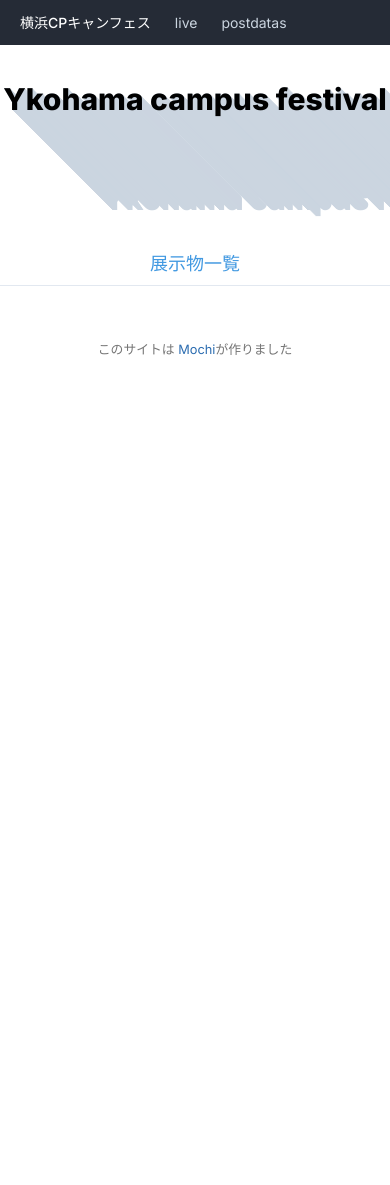
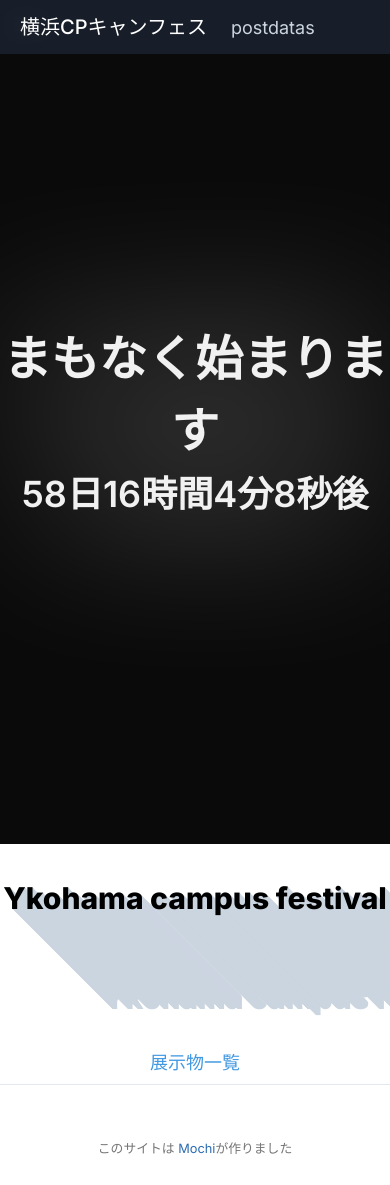
Before and after one commit to Mochichi2003/Campus-festival, a Next.js app: page / in a window 390 px wide. Before the commit the page ends 844 px from the top, so only its background shows below. Built offline with nearby package versions, Linux system fonts and the light colour scheme.

Commit message:
LaytoutのshowHeaderとでそれぞれヘッダーとフッターを表示非表示できるようにした。 HasHeaderMarginで下げるかどうかを決めれるようにした。

```diff
--- a/components/Layout.tsx
+++ b/components/Layout.tsx
@@ -10,6 +10,7 @@ type Props = {
   NotShowHederAndFooter?: boolean | "true";
   showHeader?: boolean;
   showFotter?: boolean;
+  HasHeaderMargin?: boolean;
 };
 
 // class hederAndFooterAndContainer extends React.Component {}
@@ -20,6 +21,7 @@ const Layout = ({
   NotShowHederAndFooter,
   showHeader,
   showFotter,
+  HasHeaderMargin,
 }: Props) => (
   <div>
     <Head>
@@ -53,11 +55,11 @@ const Layout = ({
     </Head>
     {/* <header> */}
     {(() => {
-      if (NotShowHederAndFooter === "true") {
+      if (showHeader === false) {
         // return <span>Good morning</span>;
         return <span></span>;
       } else {
-        return <Header />;
+        return <Header HasHeaderMargin={HasHeaderMargin} />;
       }
     })()}
 
@@ -76,7 +78,7 @@ const Layout = ({
     })()}
 
     {(() => {
-      if (NotShowHederAndFooter === "true") {
+      if (showFotter === false) {
         // return <span>Good morning</span>;
         return <span></span>;
       } else {
--- a/components/header.tsx
+++ b/components/header.tsx
@@ -2,10 +2,15 @@ import React from "react";
 
 import styles from "./style/header.module.sass";
 // import { Navbar, Nav } from "react-bootstrap";
+
 import Link from "next/link";
-export default function header() {
+type Props = {
+  HasHeaderMargin?: boolean;
+};
+export default function header({ HasHeaderMargin }: Props) {
   return (
-    <div className="sticky top-0 left-0">
+    <>
+      <div className="fixed top-0 left-0 z-50">
         {/* <nav className="flex items-center fixed w-screen	 flex-row bg-blue-600 p-2 "> */}
         <nav
           style={{}}
@@ -14,17 +19,17 @@ export default function header() {
             " flex items-center  w-screen flex-row  p-2 bg-gray-900 bg-opacity-95"
           }
         >
-        <div className="text-white  rounded-lg  cursor-pointer duration-300 hover:text-white text-center text-sm md:text-xl px-2  py-0 m-1">
+          <div className="text-white  rounded-lg  cursor-pointer duration-300 hover:text-white text-center  text-xl px-2  py-0 m-1">
             <Link href="/">
               <p className="font-medium">横浜CPキャンフェス</p>
             </Link>
           </div>
-        <div className="text-gray-400  rounded-lg cursor-pointer duration-300 hover:text-white text-center text-sm md:text-lg px-2  py-0 m-1">
+          {/* <div className="text-gray-400  rounded-lg cursor-pointer duration-300 hover:text-white text-center  text-lg px-2  py-0 m-1">
             <Link href="/live">
               <p>live</p>
             </Link>
-        </div>
-        <div className="text-gray-400  rounded-lg cursor-pointer duration-300 hover:text-white text-center text-sm md:text-lg px-2  py-0 m-1">
+          </div> */}
+          <div className="text-gray-400  rounded-lg cursor-pointer duration-300 hover:text-white text-center  text-lg px-2  py-0 m-1">
             <Link href="/postdatas">
               <p>postdatas</p>
             </Link>
@@ -33,5 +38,14 @@ export default function header() {
 
         {/* <div className={styles.header_margin + " h-64 w-screen"}></div> */}
       </div>
+      {(() => {
+        if (HasHeaderMargin === true) {
+          // return <span>Good morning</span>;
+          return <div className={" h-header w-screen"}></div>;
+        } else {
+          return <></>;
+        }
+      })()}
+    </>
   );
 }
--- a/package.json
+++ b/package.json
@@ -31,6 +31,7 @@
     "react-bootstrap": "^1.3.0",
     "react-dom": "^16.12.0",
     "react-markdown": "^4.3.1",
+    "recompose": "^0.30.0",
     "sass": "^1.26.11",
     "webpack": "^5.0.0"
   },
--- a/pages/index.tsx
+++ b/pages/index.tsx
@@ -14,8 +14,12 @@ const IndexPage = () => (
         rel="stylesheet"
       />
     </Head>
+    <Layout showFotter={false} showHeader={true}></Layout>
+    <CountdownTimer />
     <Layout
       title="Home"
+      showFotter={false}
+      showHeader={false}
       // NotShowHederAndFooter="true"
     >
       <h1
@@ -34,6 +38,8 @@ const IndexPage = () => (
         </Link>
       </div>
     </Layout>
+
+    <Layout showHeader={false} showFotter={true}></Layout>
     {/* <CountdownTimer /> */}
   </div>
 );
--- a/pages/postdatas.jsx
+++ b/pages/postdatas.jsx
@@ -6,7 +6,7 @@ import matter from "gray-matter";
 
 const Index = ({ posts, title, description, ...props }) => {
   return (
-    <Layout title={title}>
+    <Layout title={title} HasHeaderMargin={true}>
       <h1 className="title">
         {/* ここはN高横浜キャンパスの生徒が作った作品を展示するところです */}
       </h1>
--- a/tailwind.config.js
+++ b/tailwind.config.js
@@ -43,6 +43,13 @@ module.exports = {
       2: "2px",
       4: "4px",
     },
+    height: {
+      sm: "8px",
+      md: "16px",
+      lg: "24px",
+      xl: "48px",
+      header: "54px",
+    },
     extend: {
       colors: {
         cyan: "#9cdbff",
```
Also changed, not shown: 1 other file (tests, documents, lock files or other folders). Lines whose indentation alone changed are shown as unchanged.
